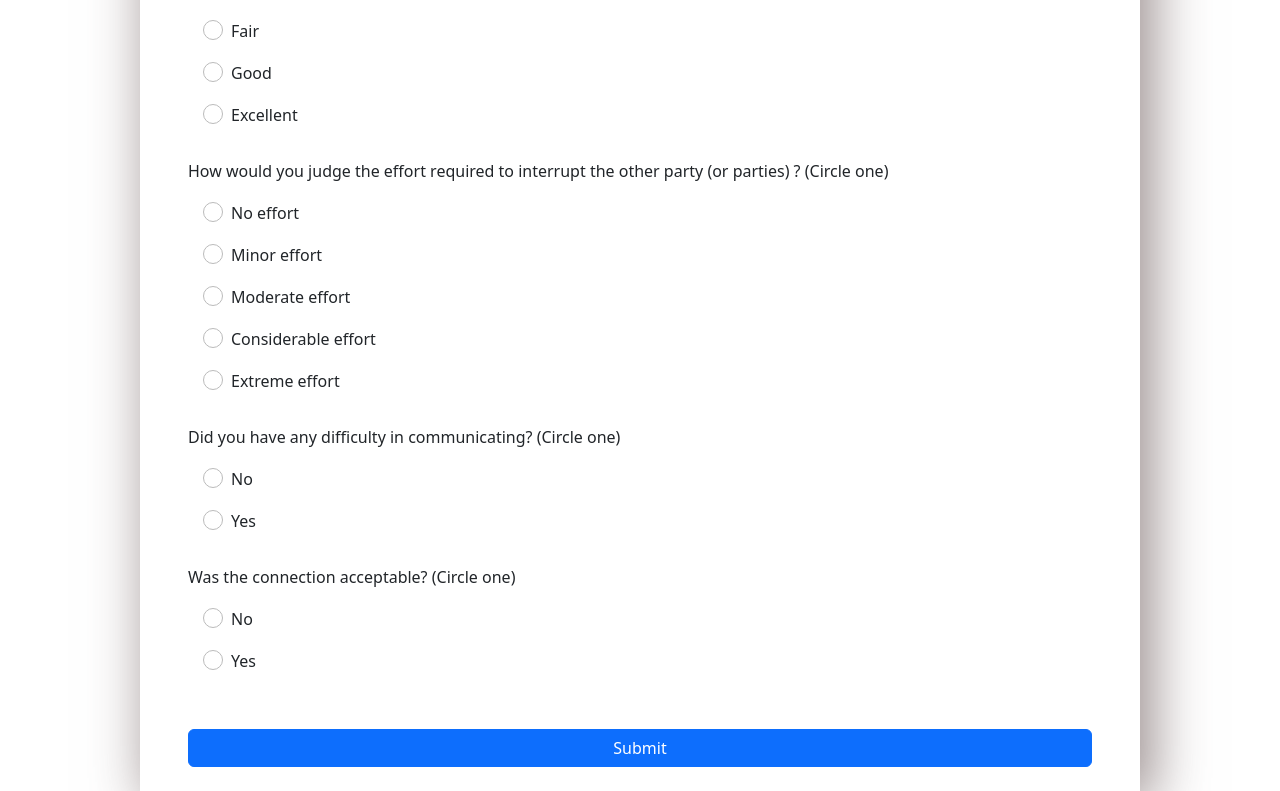
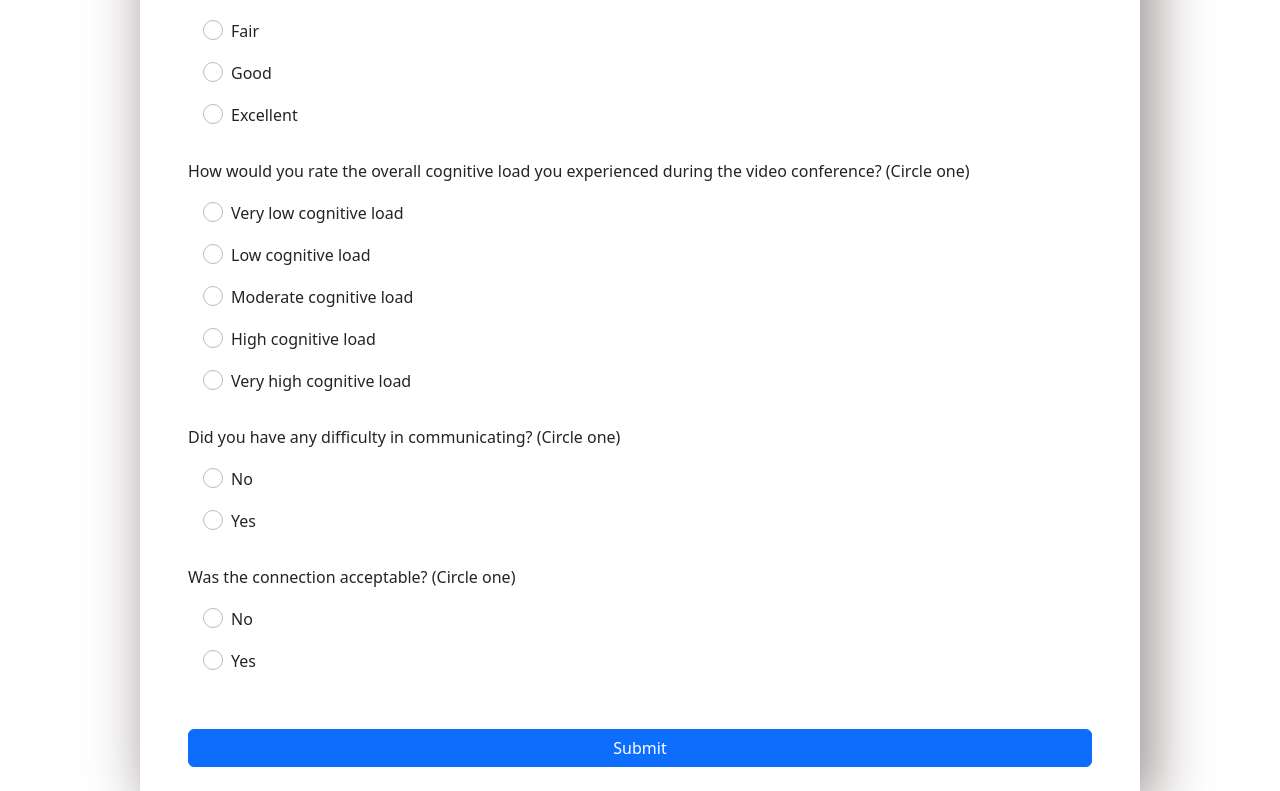
Before and after one commit to AdeelDin92/Jitsi_QoE, a React (Create React App) app: page /Questionair1 in a window 1280 px wide. Shown: the part 826-1617 px from the top of the page. Built offline with nearby package versions, Linux system fonts and the light colour scheme.

Commit message:
Updates3

```diff
--- a/src/components/Demographics.js
+++ b/src/components/Demographics.js
@@ -219,27 +219,47 @@ function Demographics() {
               </div>
               <div className="mb-3">
                 <label className="mb-3">
-                  Are you a native speaker of English?
+                  Which environemnt are you presently at?
                 </label>
                 <p>
                   <input
                     type="radio"
                     name="Q4"
-                    value="Yes"
+                    value="Public"
                     onChange={handleAnswers}
                     className="me-2"
                   />
-                  Yes
+                  Public
                 </p>
                 <p>
                   <input
                     type="radio"
                     name="Q4"
-                    value="No"
+                    value="Private"
                     onChange={handleAnswers}
                     className="me-2"
                   />
-                  No
+                  Private
+                </p>
+                <p>
+                  <input
+                    type="radio"
+                    name="Q4"
+                    value="Public"
+                    onChange={handleAnswers}
+                    className="me-2"
+                  />
+                  Semi-public
+                </p>
+                <p>
+                  <input
+                    type="radio"
+                    name="Q4"
+                    value="Public"
+                    onChange={handleAnswers}
+                    className="me-2"
+                  />
+                  Semi-private
                 </p>
               </div>
               <div className="mb-3">
--- a/src/components/Questionair1.js
+++ b/src/components/Questionair1.js
@@ -233,58 +233,58 @@ function Questionair1() {
               </p>
             </div>
             <div className="mb-3">
-              <label className="mb-3">How would you judge the effort required to interrupt the other party (or parties) ? (Circle one)
+              <label className="mb-3">How would you rate the overall cognitive load you experienced during the video conference? (Circle one)
 
               </label>
               <p>
                 <input
                   type="radio"
                   name="Q4"
-                  value="No effort"
+                  value="Very low cognitive load"
                   onChange={handleAnswers}
                   className="me-2"
                 />
-                No effort
+                Very low cognitive load
               </p>
               <p>
                 <input
                   type="radio"
                   name="Q4"
-                  value="Minor effort"
+                  value="Low cognitive load"
                   onChange={handleAnswers}
                   className="me-2"
                 />
-                Minor effort
+                Low cognitive load
               </p>
               <p>
                 <input
                   type="radio"
                   name="Q4"
-                  value="Moderate effort"
+                  value="Moderate cognitive load"
                   onChange={handleAnswers}
                   className="me-2"
                 />
-                Moderate effort
+                Moderate cognitive load
               </p>
               <p>
                 <input
                   type="radio"
                   name="Q4"
-                  value="Considerable effort"
+                  value="High cognitive load"
                   onChange={handleAnswers}
                   className="me-2"
                 />
-                Considerable effort
+                High cognitive load
               </p>
               <p>
                 <input
                   type="radio"
                   name="Q4"
-                  value="Extreme effort"
+                  value="Very high cognitive load"
                   onChange={handleAnswers}
                   className="me-2"
                 />
-                Extreme effort
+                Very high cognitive load
               </p>
             </div>
             <div className="mb-3">
--- a/src/components/Questionair2.js
+++ b/src/components/Questionair2.js
@@ -233,58 +233,58 @@ function Questionair2() {
               </p>
             </div>
             <div className="mb-3">
-              <label className="mb-3">How would you judge the effort required to interrupt the other party (or parties) ? (Circle one)
+              <label className="mb-3">How would you rate the overall cognitive load you experienced during the video conference? (Circle one)
 
               </label>
               <p>
                 <input
                   type="radio"
                   name="Q4"
-                  value="No effort"
+                  value="Very low cognitive load"
                   onChange={handleAnswers}
                   className="me-2"
                 />
-                No effort
+                Very low cognitive load
               </p>
               <p>
                 <input
                   type="radio"
                   name="Q4"
-                  value="Minor effort"
+                  value="Low cognitive load"
                   onChange={handleAnswers}
                   className="me-2"
                 />
-                Minor effort
+                Low cognitive load
               </p>
               <p>
                 <input
                   type="radio"
                   name="Q4"
-                  value="Moderate effort"
+                  value="Moderate cognitive load"
                   onChange={handleAnswers}
                   className="me-2"
                 />
-                Moderate effort
+                Moderate cognitive load
               </p>
               <p>
                 <input
                   type="radio"
                   name="Q4"
-                  value="Considerable effort"
+                  value="High cognitive load"
                   onChange={handleAnswers}
                   className="me-2"
                 />
-                Considerable effort
+                High cognitive load
               </p>
               <p>
                 <input
                   type="radio"
                   name="Q4"
-                  value="Extreme effort"
+                  value="Very high cognitive load"
                   onChange={handleAnswers}
                   className="me-2"
                 />
-                Extreme effort
+                Very high cognitive load
               </p>
             </div>
             <div className="mb-3">
--- a/src/components/Questionair3.js
+++ b/src/components/Questionair3.js
@@ -233,58 +233,58 @@ function Questionair3() {
               </p>
             </div>
             <div className="mb-3">
-              <label className="mb-3">How would you judge the effort required to interrupt the other party (or parties) ? (Circle one)
+              <label className="mb-3">How would you rate the overall cognitive load you experienced during the video conference? (Circle one)
 
               </label>
               <p>
                 <input
                   type="radio"
                   name="Q4"
-                  value="No effort"
+                  value="Very low cognitive load"
                   onChange={handleAnswers}
                   className="me-2"
                 />
-                No effort
+                Very low cognitive load
               </p>
               <p>
                 <input
                   type="radio"
                   name="Q4"
-                  value="Minor effort"
+                  value="Low cognitive load"
                   onChange={handleAnswers}
                   className="me-2"
                 />
-                Minor effort
+                Low cognitive load
               </p>
               <p>
                 <input
                   type="radio"
                   name="Q4"
-                  value="Moderate effort"
+                  value="Moderate cognitive load"
                   onChange={handleAnswers}
                   className="me-2"
                 />
-                Moderate effort
+                Moderate cognitive load
               </p>
               <p>
                 <input
                   type="radio"
                   name="Q4"
-                  value="Considerable effort"
+                  value="High cognitive load"
                   onChange={handleAnswers}
                   className="me-2"
                 />
-                Considerable effort
+                High cognitive load
               </p>
               <p>
                 <input
                   type="radio"
                   name="Q4"
-                  value="Extreme effort"
+                  value="Very high cognitive load"
                   onChange={handleAnswers}
                   className="me-2"
                 />
-                Extreme effort
+                Very high cognitive load
               </p>
             </div>
             <div className="mb-3">
--- a/src/components/Questionair4.js
+++ b/src/components/Questionair4.js
@@ -233,58 +233,58 @@ function Questionair4() {
               </p>
             </div>
             <div className="mb-3">
-              <label className="mb-3">How would you judge the effort required to interrupt the other party (or parties) ? (Circle one)
+              <label className="mb-3">How would you rate the overall cognitive load you experienced during the video conference? (Circle one)
 
               </label>
               <p>
                 <input
                   type="radio"
                   name="Q4"
-                  value="No effort"
+                  value="Very low cognitive load"
                   onChange={handleAnswers}
                   className="me-2"
                 />
-                No effort
+                Very low cognitive load
               </p>
               <p>
                 <input
                   type="radio"
                   name="Q4"
-                  value="Minor effort"
+                  value="Low cognitive load"
                   onChange={handleAnswers}
                   className="me-2"
                 />
-                Minor effort
+                Low cognitive load
               </p>
               <p>
                 <input
                   type="radio"
                   name="Q4"
-                  value="Moderate effort"
+                  value="Moderate cognitive load"
                   onChange={handleAnswers}
                   className="me-2"
                 />
-                Moderate effort
+                Moderate cognitive load
               </p>
               <p>
                 <input
                   type="radio"
                   name="Q4"
-                  value="Considerable effort"
+                  value="High cognitive load"
                   onChange={handleAnswers}
                   className="me-2"
                 />
-                Considerable effort
+                High cognitive load
               </p>
               <p>
                 <input
                   type="radio"
                   name="Q4"
-                  value="Extreme effort"
+                  value="Very high cognitive load"
                   onChange={handleAnswers}
                   className="me-2"
                 />
-                Extreme effort
+                Very high cognitive load
               </p>
             </div>
             <div className="mb-3">
```
